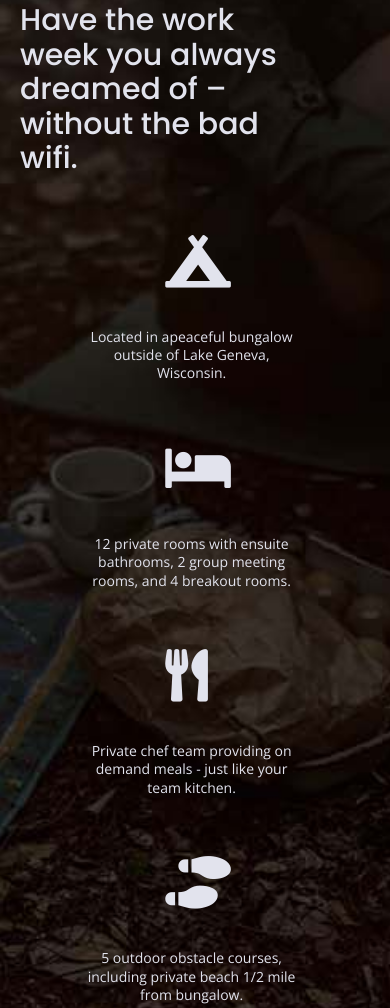
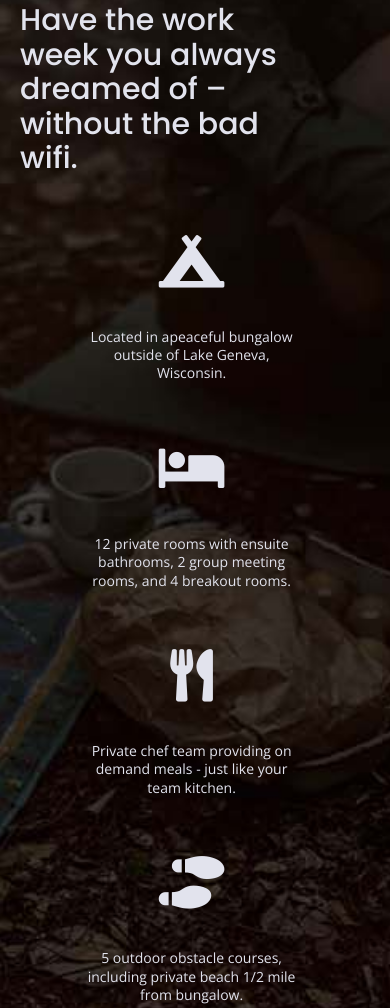
Before and after one commit to LaurenTejada/responsive-project-1, a website built with Parcel: page index.html in a window 390 px wide. Shown: the part 990-1998 px from the top of the page. Built offline with nearby package versions, Linux system fonts and the light colour scheme.

Commit message:
Fixed mobile fontawesome icons to text align center

```diff
--- a/css/main.css
+++ b/css/main.css
@@ -199,8 +199,7 @@ input {
 /* fontawesome icons */
 .features i {
 	font-size: 3.75em;
-        margin-bottom: 40px;
-  padding-left: 80px;
+  margin-bottom: 40px;
 }
 
 /* about page */
@@ -407,6 +406,7 @@ input {
 
 article .fontawesome-icon {
   margin-top: 60px;
+  text-align: center;
 }
 
 article .features-item-description {
```
